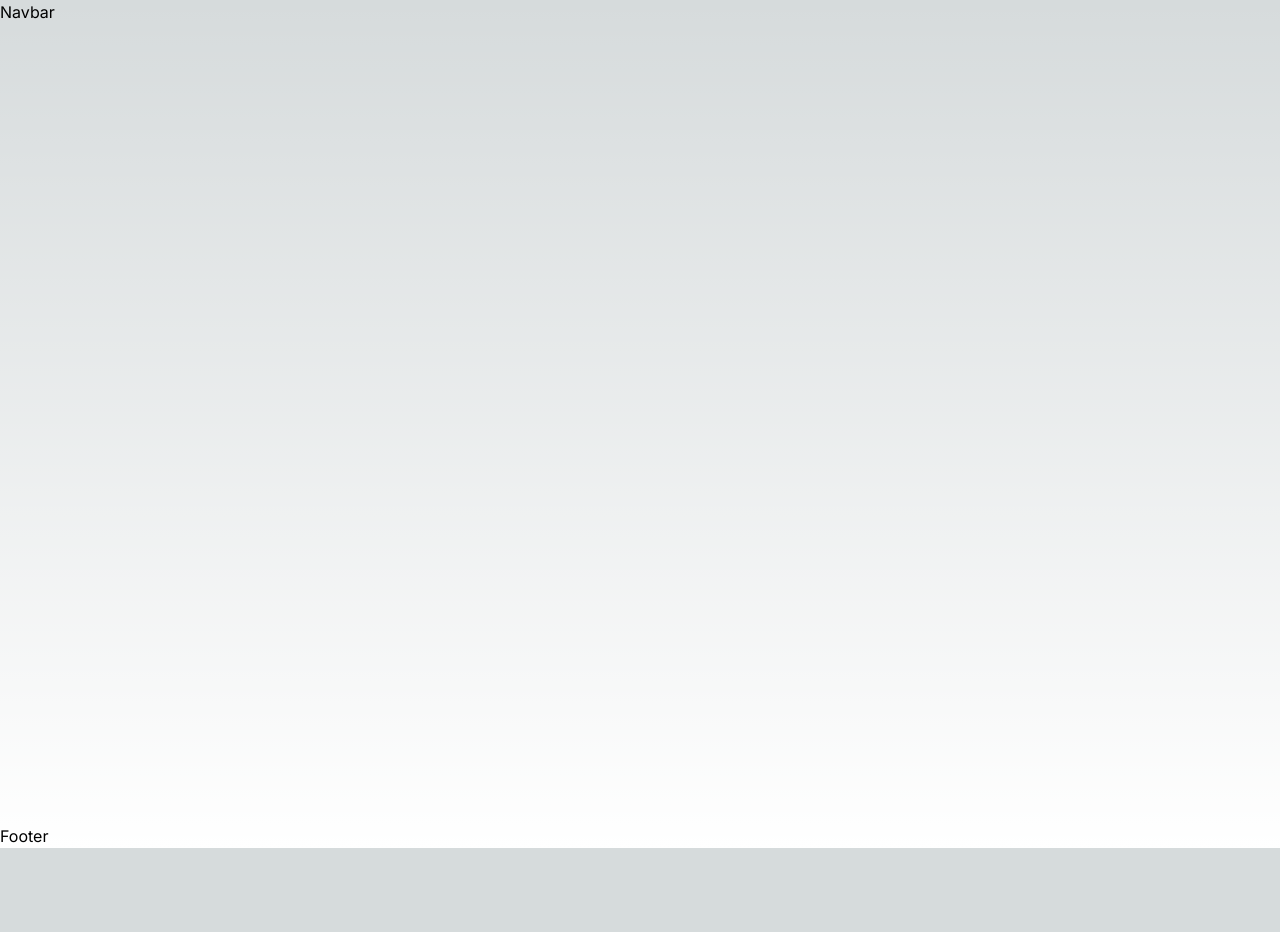
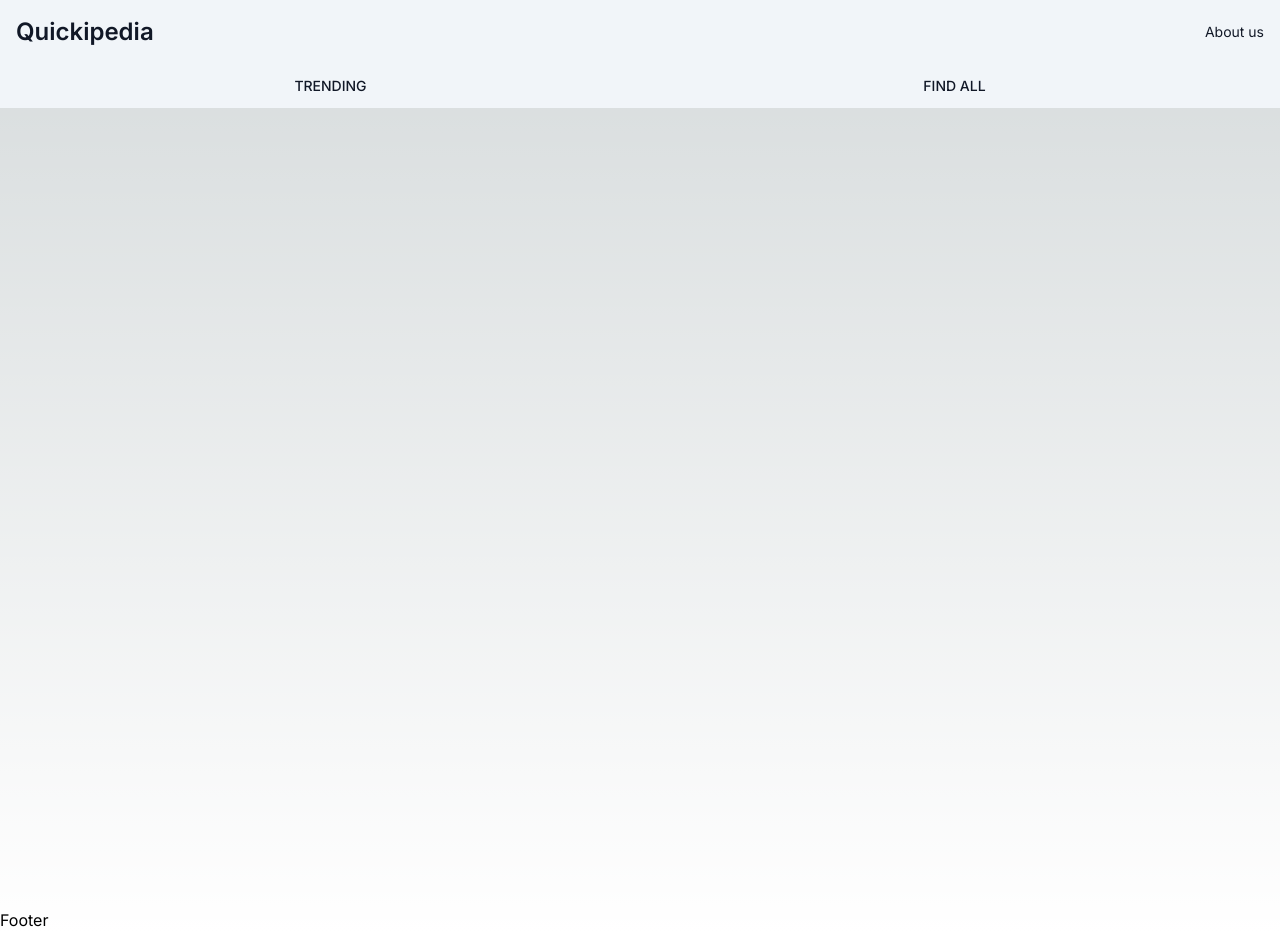
Before and after one commit to ComplotTeam/Quickipedia, a Next.js app in the folder quickipedia_frontend/: page / in a window 1280 px wide. Before the commit the page ends 848 px from the top, so only its background shows below. Built offline with nearby package versions, Linux system fonts and the light colour scheme; no server answers.

Commit message:
feat: created Navbar component with predefined links

```diff
--- a/quickipedia_frontend/app/components/navbar/Navbar.tsx
+++ b/quickipedia_frontend/app/components/navbar/Navbar.tsx
@@ -1,7 +1,28 @@
 import React from 'react'
+import Link from 'next/link'
 
 export const Navbar = () => {
   return (
-    <div>Navbar</div>
+
+  <nav className="bg-slate-100 border-gray-200">
+    <div className="flex flex-wrap justify-between items-center mx-auto max-w-screen-xl p-4">
+        <Link href="/" className="flex items-center space-x-3 rtl:space-x-reverse">
+            <span className="self-center text-2xl font-semibold whitespace-nowrap text-gray-900 hover:text-gray-400">Quickipedia</span>
+        </Link>
+        <div className="flex items-center space-x-6 rtl:space-x-reverse">
+            <Link href="/about" className="text-sm  text-gray-900 hover:underline">About us</Link>
+        </div>
+    </div>
+    <div className="flex flex-row justify-around items-center max-w-screen-xl px-4 py-3 mx-auto">
+            <button className="flex flex-row justify-center items-center font-medium mt-0 space-x-8 rtl:space-x-reverse text-sm">
+
+                    <Link href="/trending" className="text-gray-900 hover:underline" aria-current="page">TRENDING</Link>
+                    </button>
+                    <button className="flex flex-row justify-center items-center font-medium mt-0 space-x-8 rtl:space-x-reverse text-sm">
+                    <Link href="/allArticles" className="text-gray-900 hover:underline">FIND ALL</Link>
+                    </button>
+        </div>
+  </nav>
+
   )
 }
```
